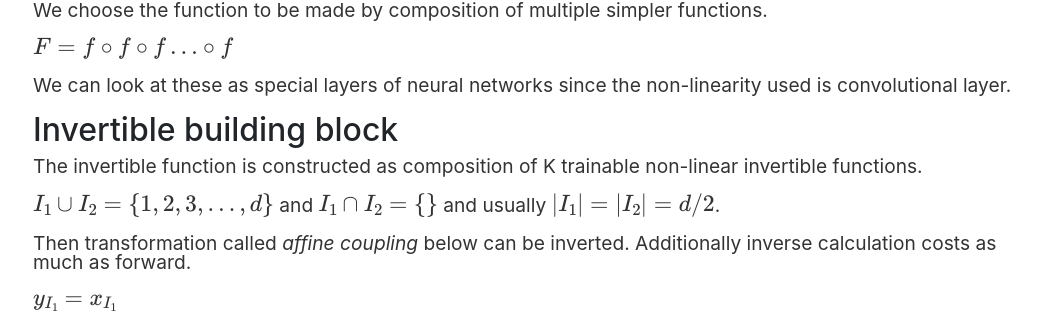
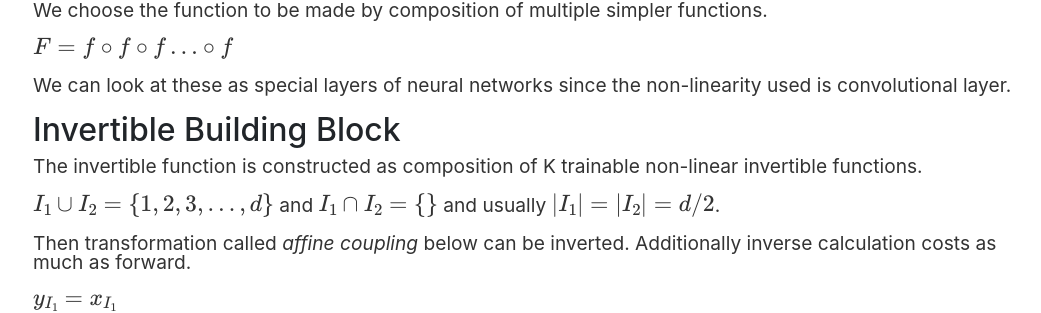
Before and after one commit to vackosar/vackosar.github.io, a Jekyll site: the page built from _posts/2020-06-19-glow-the-representations-must-flow.md, in a window 1280 px wide and 900 px high, scrolled down 1765 px. Shown: the part 150-463 px from the top of the window, without its empty margins (110-1151 px from the left). Built offline with Jekyll 4.4.1, drawn with Linux system fonts in a browser that asks for light colours; nearby versions of some CDN libraries; library files that are not in the unit come from our copies; comment, search, counter and statistics services are not loaded; some of the changed text lies outside the part shown.

Commit message:
flow-based model

```diff
--- a/_posts/2020-06-19-glow-the-representations-must-flow.md
+++ b/_posts/2020-06-19-glow-the-representations-must-flow.md
@@ -49,7 +49,7 @@
 
 We can look at these as special layers of neural networks since the non-linearity used is convolutional layer.
 
-## Invertible building block
+## Invertible Building Block
 
 The invertible function is constructed as composition of K trainable non-linear invertible functions.
 
@@ -111,7 +111,7 @@
 
 Retain what you have just read by taking training quiz generated from this article.<br>
 <br>
-<!-- <a class="btn btn-warning" style="text-decoration: none;" href="https://quizrecall.com/study/public-test?store_id=d0dfd88a-4712-42a6-bec3-68c86133d1ce">StarSpace Quiz</a> -->
+<a class="btn btn-warning" style="text-decoration: none;" href="https://quizrecall.com/study/public-test?store_id=b9a650a9-28c5-41c6-b5d0-cceb2c0988df">Flow-based model Glow micro-training quiz</a>
 
 
 ## Source Papers
```
